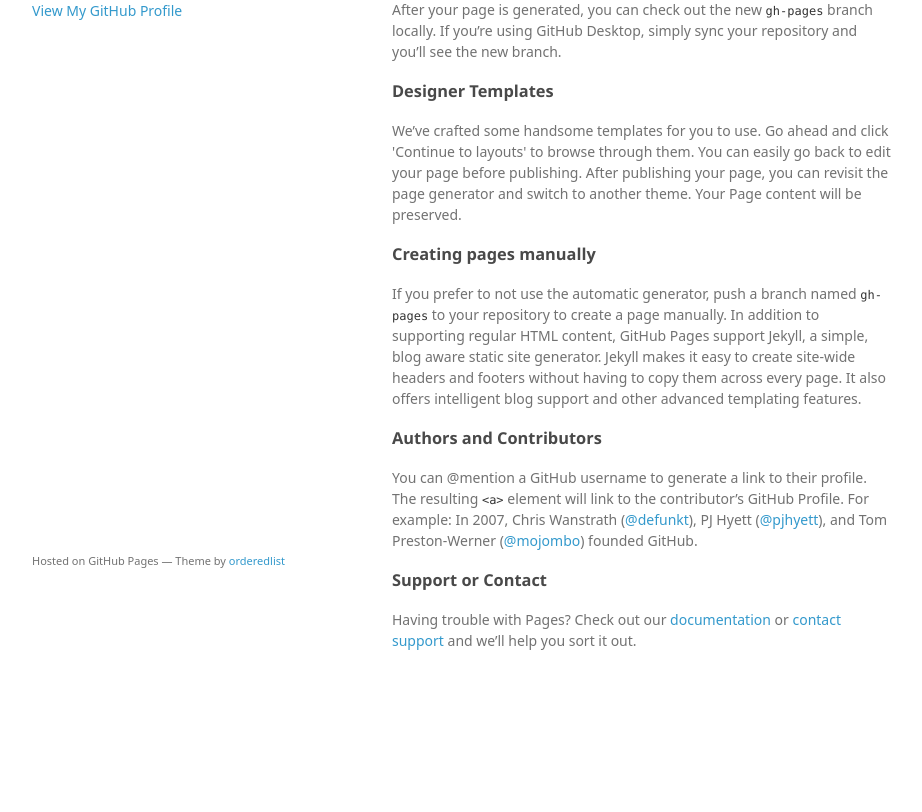
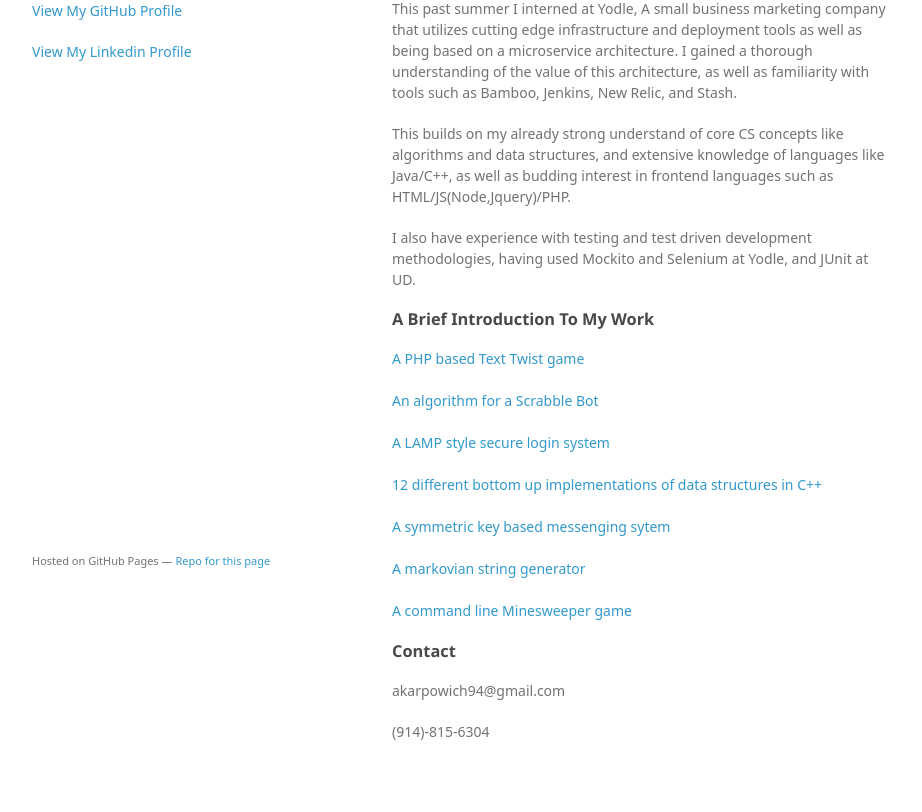
Before and after one commit to karpcode/karpcode.github.io, a plain HTML site: page index.html in a window 1280 px wide. Shown: the part 160-972 px from the top of the page, without its empty margins (178-1100 px from the left). Before the commit the page ends 881 px from the top, so only its background shows below. Drawn offline with Linux system fonts and the light colour scheme; a web font is replaced by a local one.

Commit message:
first draft of page

```diff
--- a/index.html
+++ b/index.html
@@ -21,36 +21,38 @@
 
 
         <p class="view"><a href="https://github.com/akarpz">View My GitHub Profile</a></p>
+        <p class="view"><a href="https://www.linkedin.com/in/karpowich">View My Linkedin Profile</a></p>
 
       </header>
       <section>
-        <h3>
-<a id="welcome-to-github-pages" class="anchor" href="#welcome-to-github-pages" aria-hidden="true"><span aria-hidden="true" class="octicon octicon-link"></span></a>Hi Michelle!</h3>
-
-<p>This automatic page generator is the easiest way to create beautiful pages for all of your projects. Author your page content here <a href="https://guides.github.com/features/mastering-markdown/">using GitHub Flavored Markdown</a>, select a template crafted by a designer, and publish. After your page is generated, you can check out the new <code>gh-pages</code> branch locally. If you’re using GitHub Desktop, simply sync your repository and you’ll see the new branch.</p>
 
 <h3>
-<a id="designer-templates" class="anchor" href="#designer-templates" aria-hidden="true"><span aria-hidden="true" class="octicon octicon-link"></span></a>Designer Templates</h3>
+<a class="anchor" href="#designer-templates" aria-hidden="true"><span aria-hidden="true" class="octicon octicon-link"></span></a>A Little About Me</h3>
 
-<p>We’ve crafted some handsome templates for you to use. Go ahead and click 'Continue to layouts' to browse through them. You can easily go back to edit your page before publishing. After publishing your page, you can revisit the page generator and switch to another theme. Your Page content will be preserved.</p>
+<p>I'm senior CS student at the University of Delaware with experience in both software and hardware applications.</p>
+<p>This past summer I interned at Yodle, A small business marketing company that utilizes cutting edge infrastructure and deployment tools as well as being based on a microservice architecture.
+    I gained a thorough understanding of the value of this architecture, as well as familiarity with tools such as Bamboo, Jenkins, New Relic, and Stash.</p>
+<p>This builds on my already strong understand of core CS concepts like algorithms and data structures, and extensive knowledge of languages like Java/C++, as well as budding interest in frontend languages such as HTML/JS(Node,Jquery)/PHP.</p>
+<p>I also have experience with testing and test driven development methodologies, having used Mockito and Selenium at Yodle, and JUnit at UD.</p>
 
 <h3>
-<a id="creating-pages-manually" class="anchor" href="#creating-pages-manually" aria-hidden="true"><span aria-hidden="true" class="octicon octicon-link"></span></a>Creating pages manually</h3>
+<a id="welcome-to-github-pages" class="anchor" href="#welcome-to-github-pages" aria-hidden="true"><span aria-hidden="true" class="octicon octicon-link"></span></a>A Brief Introduction To My Work</h3>
 
-<p>If you prefer to not use the automatic generator, push a branch named <code>gh-pages</code> to your repository to create a page manually. In addition to supporting regular HTML content, GitHub Pages support Jekyll, a simple, blog aware static site generator. Jekyll makes it easy to create site-wide headers and footers without having to copy them across every page. It also offers intelligent blog support and other advanced templating features.</p>
+<a href="https://github.com/akarpz/Text-Twist">A PHP based Text Twist game</a><br></br>
+<a href="https://github.com/akarpz/Scrabble-bot">An algorithm for a Scrabble Bot</a><br></br>
+<a href="https://github.com/akarpz/weak-login">A LAMP style secure login system</a><br></br>
+<a href="https://github.com/akarpz/Set-Multiset-Map-MultiMap">12 different bottom up implementations of data structures in C++</a><br></br>
+<a href="https://github.com/akarpz/Text-Twist">A symmetric key based messenging sytem</a><br></br>
+<a href="https://github.com/akarpz/markovian-tweets">A markovian string generator</a><br></br>
+<a href="https://github.com/akarpz/minesweeper">A command line Minesweeper game</a><br></br>
 
-<h3>
-<a id="authors-and-contributors" class="anchor" href="#authors-and-contributors" aria-hidden="true"><span aria-hidden="true" class="octicon octicon-link"></span></a>Authors and Contributors</h3>
+<h3>Contact</h3>
+<p>akarpowich94@gmail.com</p>
+<p>(914)-815-6304</p>
 
-<p>You can @mention a GitHub username to generate a link to their profile. The resulting <code>&lt;a&gt;</code> element will link to the contributor’s GitHub Profile. For example: In 2007, Chris Wanstrath (<a href="https://github.com/defunkt" class="user-mention">@defunkt</a>), PJ Hyett (<a href="https://github.com/pjhyett" class="user-mention">@pjhyett</a>), and Tom Preston-Werner (<a href="https://github.com/mojombo" class="user-mention">@mojombo</a>) founded GitHub.</p>
-
-<h3>
-<a id="support-or-contact" class="anchor" href="#support-or-contact" aria-hidden="true"><span aria-hidden="true" class="octicon octicon-link"></span></a>Support or Contact</h3>
-
-<p>Having trouble with Pages? Check out our <a href="https://help.github.com/pages">documentation</a> or <a href="https://github.com/contact">contact support</a> and we’ll help you sort it out.</p>
       </section>
       <footer>
-        <p><small>Hosted on GitHub Pages &mdash; Theme by <a href="https://github.com/orderedlist">orderedlist</a></small></p>
+        <p><small>Hosted on GitHub Pages &mdash; <a href="https://github.com/karpcode/karpcode.github.io">Repo for this page</a></small></p>
       </footer>
     </div>
     <script src="javascripts/scale.fix.js"></script>
```
